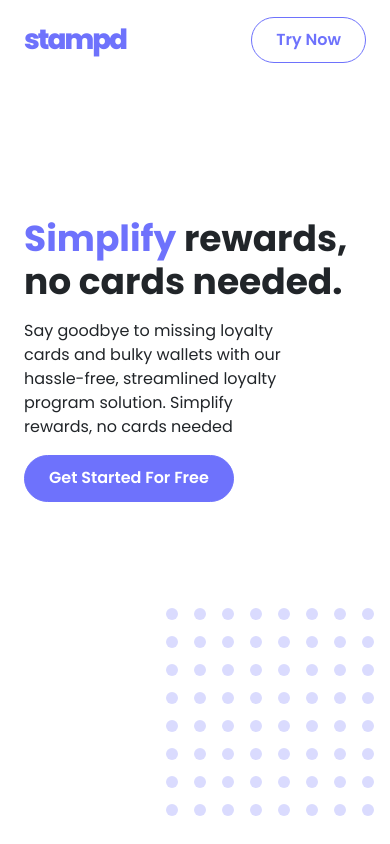
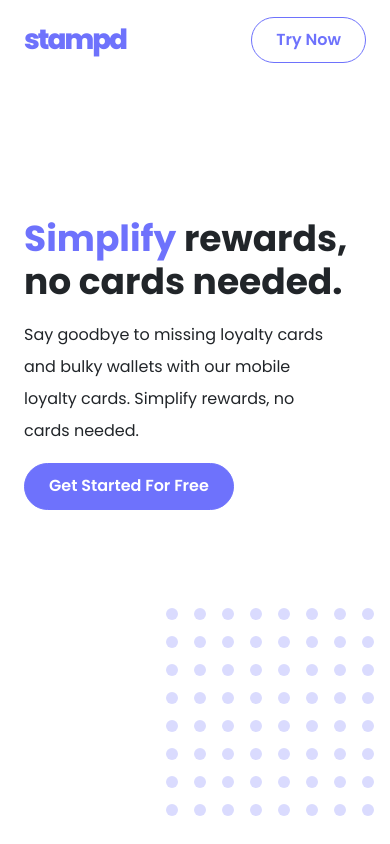
Before and after one commit to AndreiAgmata/stampd-landing-page, a Next.js app: page / in a window 390 px wide. Shown: the top 844 px of the page. Built offline with nearby package versions, Linux system fonts and the light colour scheme.

Commit message:
Updated layout

```diff
--- a/src/components/Faqs/Faqs.js
+++ b/src/components/Faqs/Faqs.js
@@ -1,3 +1,4 @@
+"use client";
 import React from "react";
 import "./Faqs.scss";
 import faqsData from "../../../public/faqs.json";
--- a/src/components/Features/Features.js
+++ b/src/components/Features/Features.js
@@ -88,8 +88,8 @@ function Features() {
           <div className="text d-flex flex-column gap-2">
             <h2 className="fw-bold">Secure Rewards Transactions</h2>
             <p className="lh-lg">
-              When clients reach the amount of stamps you set. They can only
-              claim your reward once. When a customer clicks on the redeem
+              When clients reach the amount of stamps you set, they can only
+              claim the reward once. After a customer clicks on the redeem
               button, they have 60 seconds to show you the reward voucher or
               their reward is voided.
             </p>
--- a/src/components/Footer/Footer.js
+++ b/src/components/Footer/Footer.js
@@ -1,3 +1,4 @@
+"use client";
 import React from "react";
 import "./Footer.scss";
 import Link from "next/link";
--- a/src/components/Hero/Hero.css
+++ b/src/components/Hero/Hero.css
@@ -17,6 +17,11 @@
     padding-right: 4rem;
   }
 }
+@media (max-width: 576px) {
+  .hero .content .text .subheading {
+    padding-right: 2rem;
+  }
+}
 .hero .content .image-wrapper {
   top: 50%;
   left: 50%;
--- a/src/components/Hero/Hero.js
+++ b/src/components/Hero/Hero.js
@@ -18,10 +18,9 @@ function Hero() {
             <span className="coloured">Simplify</span> rewards, <br /> no cards
             needed.
           </h1>
-          <p className="subheading mt-3 col-12 col-sm-11 col-md-10">
+          <p className="subheading mt-3 col-12 col-sm-11 col-md-10 lh-lg ">
             Say goodbye to missing loyalty cards and bulky wallets with our
-            hassle-free, streamlined loyalty program solution. Simplify rewards,
-            no cards needed
+            mobile loyalty cards. Simplify rewards, no cards needed.
           </p>
           <button className="btn btn-primary">Get Started For Free</button>
         </div>
--- a/src/components/Hero/Hero.scss
+++ b/src/components/Hero/Hero.scss
@@ -19,6 +19,10 @@
         @media (max-width: 767px) {
           padding-right: 4rem;
         }
+
+        @media (max-width: 576px) {
+          padding-right: 2rem;
+        }
       }
     }
 
```
Also changed, not shown: 1 other file (tests, documents, lock files or other folders).
